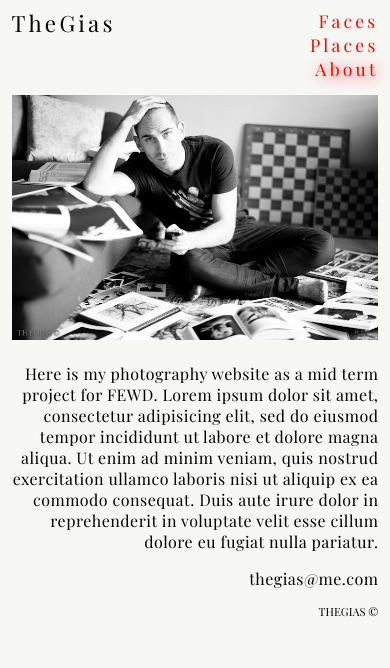
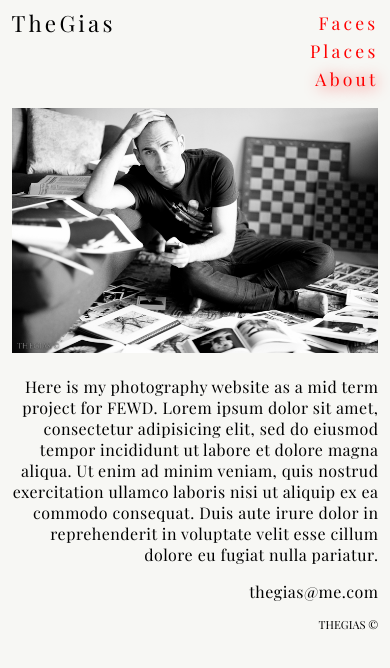
Before and after one commit to oneGias/THEGIAS-photography, a plain HTML site: page about.html in a window 390 px wide. Drawn offline with nearby package versions, Linux system fonts and the light colour scheme.

Commit message:
minor mobile twicks and added favicon on all pages

```diff
--- a/about.html
+++ b/about.html
@@ -10,6 +10,7 @@
 		<title>TheGias</title>
 		<link rel="stylesheet" href="css/normalize.css"><!-- maximise browser compatibility -->
 		<link rel="stylesheet" href="css/style.css"><!-- maximise browser compatibility -->
+		<link rel="icon" type="image/png" href="images/FF_Logo_standalone.png" />
 	</head>
 
 	<body id="index">
--- a/css/style.css
+++ b/css/style.css
@@ -197,7 +197,7 @@ footer p {
 		float: right;
 		font-size: 1.1rem;
 		letter-spacing:0.2rem;
-		line-height: 100%;
+		line-height: 125%;
 	}
 
 	#portfolio {
```
Also changed, not shown: faces.html (+1 -0 lines), places.html (+1 -0 lines).
